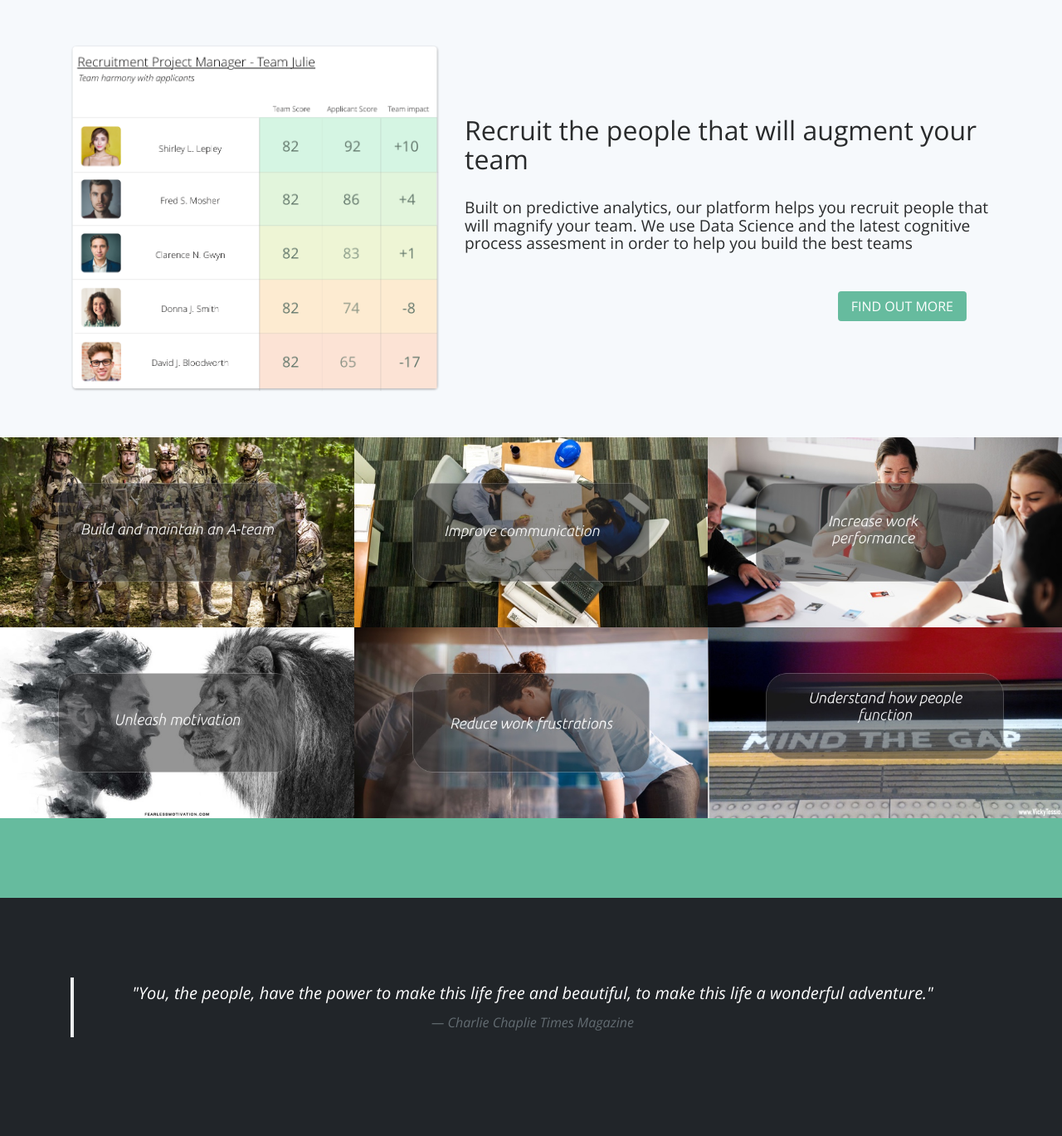
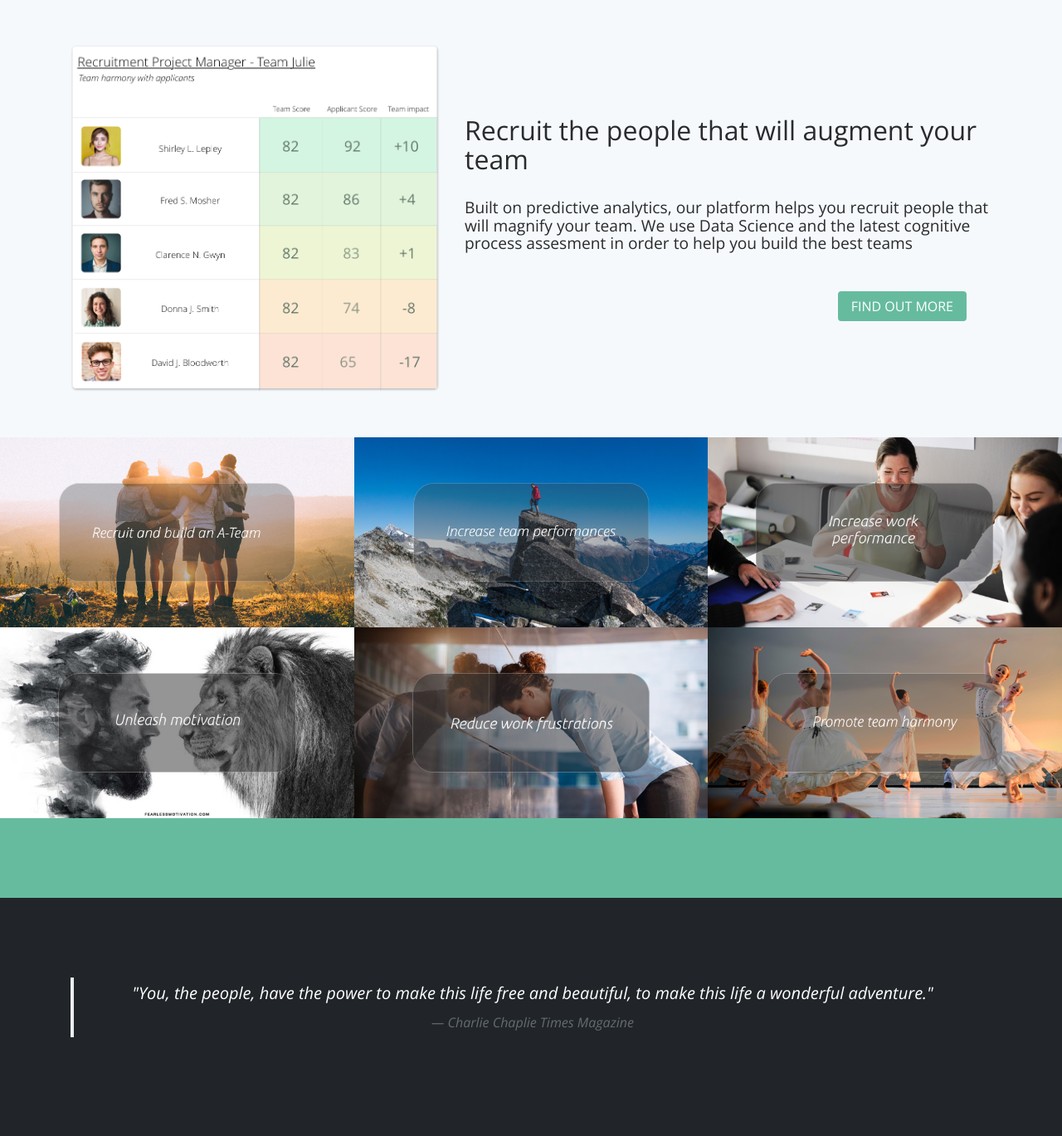
Before and after one commit to Ben2pop/SoftScores-Heroku, a Django app: page / in a window 1280 px wide. Shown: the part 2651-4020 px from the top of the page at 83% size. Run offline with Django 3.2, Linux system fonts and the light colour scheme; some libraries are stand-ins or nearby versions.

Commit message:
little modification

```diff
--- a/static/css/index.css
+++ b/static/css/index.css
@@ -432,3 +432,11 @@
 .blockquote p{
   font-weight:300;
 }
+
+.box-1 p{
+  margin-top:32px;
+}
+
+.box-3 p{
+margin-top: 27px;
+}
--- a/templates/index.html
+++ b/templates/index.html
@@ -27,7 +27,7 @@
   <div class="container">
       <div class="row">
             <div class="col padding-20">
-              <div class="box-question">
+              <div class="box-question box-1">
                 <div class="img-icon">
                   <img src="{% static "images/thumb.png" %}" class="img-fluid sr-icons" alt="Responsive image">
                 </div>
@@ -37,7 +37,7 @@
             </div>
 
             <div class="col padding-20">
-              <div class="box-question">
+              <div class="box-question box-2">
                 <div class="img-icon">
                   <img src="{% static "images/interac.png" %}" class="img-fluid sr-icons" alt="Responsive image">
                 </div>
@@ -47,7 +47,7 @@
             </div>
 
         <div class="col padding-20">
-            <div class="box-question">
+            <div class="box-question box-3">
                 <div class="img-icon">
                   <img src="{% static "images/work.png" %}" class="img-fluid sr-icons" alt="Responsive image">
                 </div>
@@ -186,8 +186,8 @@
     <div class="container-fluid p-0">
       <div class="row no-gutters popup-gallery">
         <div class="col-lg-4 col-sm-6">
-          <a class="portfolio-box" href="{% static 'images/portfolio/fullsize/1.jpg' %}">
-            <img class="img-fluid" src="{% static 'images/portfolio/thumbnails/1.jpg' %}" alt="">
+          <a class="portfolio-box" href="{% static 'images/portfolio/fullsize/1.png' %}">
+            <img class="img-fluid" src="{% static 'images/portfolio/thumbnails/1.png' %}" alt="">
             <div class="portfolio-box-caption">
               <div class="portfolio-box-caption-content">
                 <div class="project-category text-faded">
@@ -201,8 +201,8 @@
           </a>
         </div>
         <div class="col-lg-4 col-sm-6">
-          <a class="portfolio-box" href="{% static 'images/portfolio/fullsize/2.jpg' %}">
-            <img class="img-fluid" src="{% static 'images/portfolio/thumbnails/2.jpg' %}" alt="">
+          <a class="portfolio-box" href="{% static 'images/portfolio/fullsize/2.png' %}">
+            <img class="img-fluid" src="{% static 'images/portfolio/thumbnails/2.png' %}" alt="">
             <div class="portfolio-box-caption">
               <div class="portfolio-box-caption-content">
                 <div class="project-category text-faded">
@@ -261,8 +261,8 @@
           </a>
         </div>
         <div class="col-lg-4 col-sm-6">
-          <a class="portfolio-box" href="{% static 'images/portfolio/fullsize/6.jpg' %}">
-            <img class="img-fluid" src="{% static 'images/portfolio/thumbnails/6.jpg' %}" alt="">
+          <a class="portfolio-box" href="{% static 'images/portfolio/fullsize/6.png' %}">
+            <img class="img-fluid" src="{% static 'images/portfolio/thumbnails/6.png' %}" alt="">
             <div class="portfolio-box-caption">
               <div class="portfolio-box-caption-content">
                 <div class="project-category text-faded">
```
Also changed, not shown: static/images/portfolio/fullsize/1.png (added), static/images/portfolio/fullsize/1bis.jpg (renamed from static/images/portfolio/fullsize/1.jpg), static/images/portfolio/fullsize/2.png (added), static/images/portfolio/fullsize/2bis.jpg (renamed from static/images/portfolio/fullsize/2.jpg), static/images/portfolio/fullsize/6.png (added), static/images/portfolio/fullsize/6bis.jpg (renamed from static/images/portfolio/fullsize/6.jpg), static/images/portfolio/thumbnails/1.png (added), static/images/portfolio/thumbnails/1bis.jpg (renamed from static/images/portfolio/thumbnails/1.jpg), static/images/portfolio/thumbnails/2.png (added), static/images/portfolio/thumbnails/2bis.jpg (renamed from static/images/portfolio/thumbnails/2.jpg), static/images/portfolio/thumbnails/6.png (added), static/images/portfolio/thumbnails/6bis.jpg (renamed from static/images/portfolio/thumbnails/6.jpg), static/images/team-multip.png, 2 other files.
